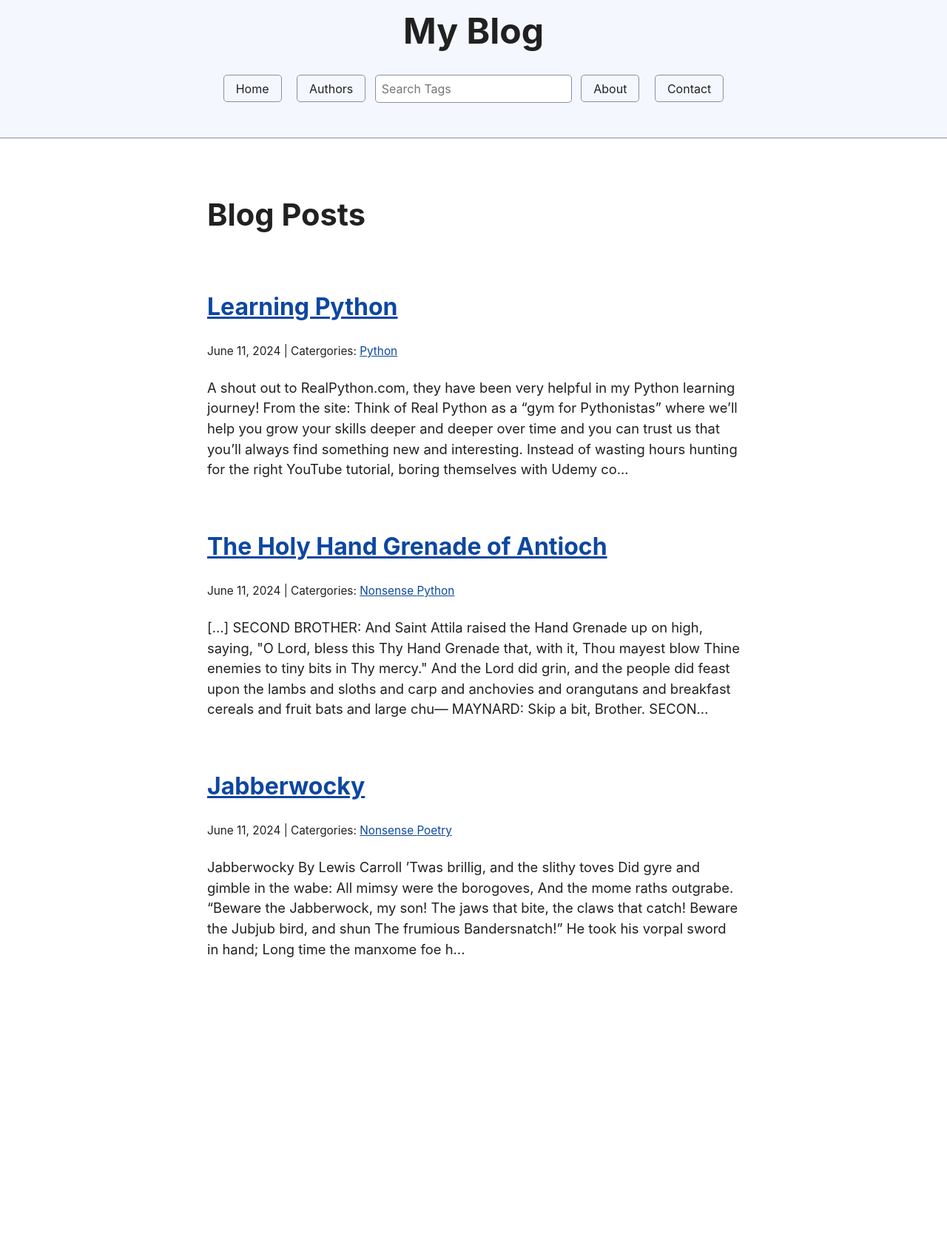
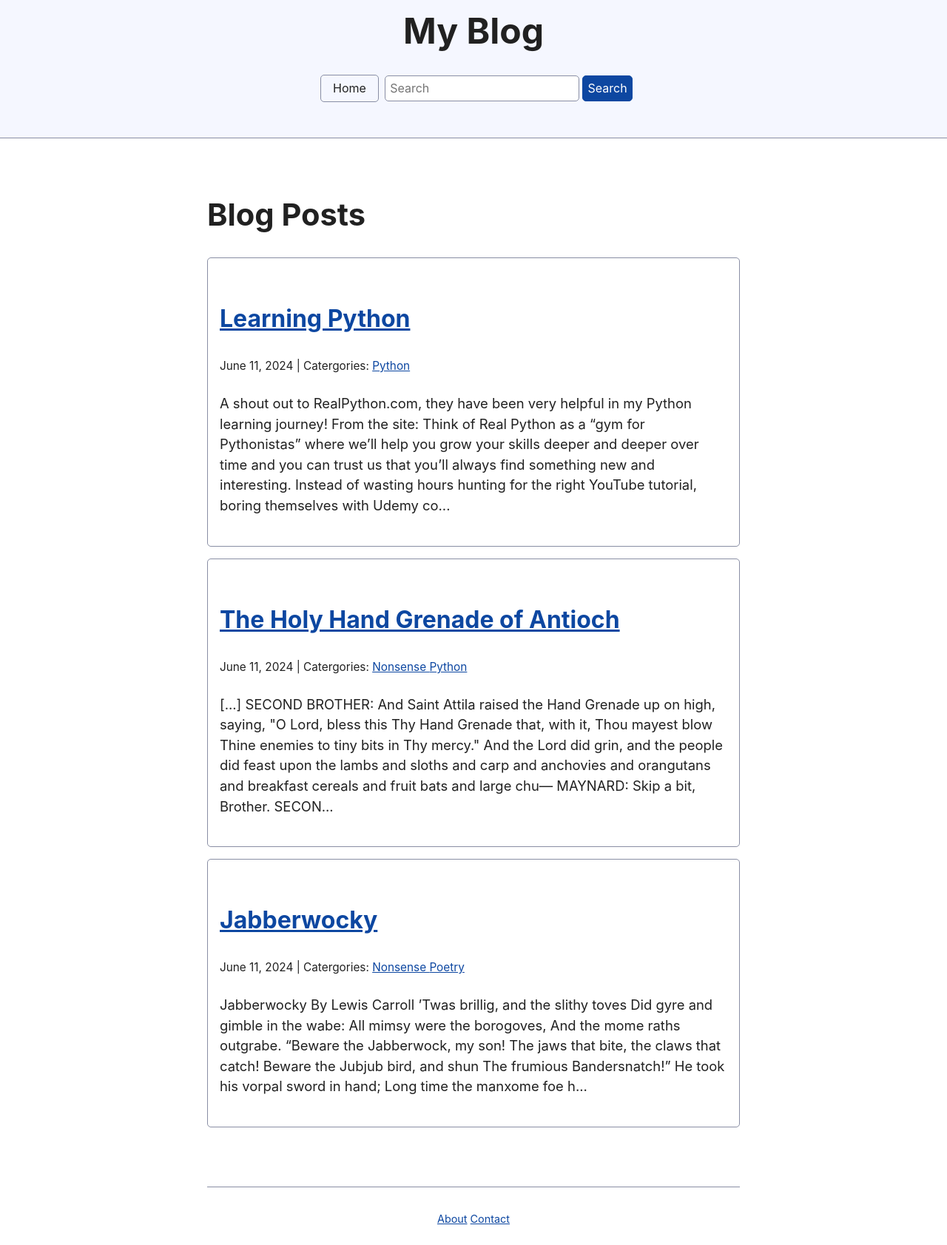
Before and after one commit to SeriousStoat/blog, a Django app: page / in a window 1280 px wide. Shown: the whole page at 74% size. Before the commit the page ends 1294 px from the top, so only its background shows below. Run offline with Django 5.2, Linux system fonts and the light colour scheme; data comes from the database, SQL or seed files in the repository.

Commit message:
Created search bar that returns results to the search.html template page. NEXT: display results on the main page.

```diff
--- a/blog/templates/blog/detail.html
+++ b/blog/templates/blog/detail.html
@@ -14,7 +14,6 @@
         {% endfor %}
     </small>
     <p>{{ post.body | linebreaks }}</p>
-
     <h3>Leave a comment:</h3>
     <form method="post">
         {% csrf_token %}
--- a/blog/templates/blog/index.html
+++ b/blog/templates/blog/index.html
@@ -7,6 +7,7 @@
 {% block page_content %}
     {% block posts %}
         {% for post in posts %}
+        <article>
             <h3><a href="{% url 'blog_detail' post.pk %}">{{ post.title }}</a></h3>
             <small>
                 {{ post.created_on.date }} | Catergories:
@@ -16,7 +17,9 @@
                     </a>
                 {% endfor %}
             </small>
-            <p>{{ post.body | slice:":400" }}...</p>
+
+                <p>{{ post.body | slice:":400" }}...</p>
+        </article>
         {% endfor %}
     {% endblock posts %}
 {% endblock page_content %}
--- a/blog/urls.py
+++ b/blog/urls.py
@@ -6,4 +6,5 @@
     path("", views.blog_index, name="blog_index"),
     path("post/<int:pk>/", views.blog_detail, name="blog_detail"),
     path("category/<category>/", views.blog_category, name="blog_category"),
+    path("search/", views.search_feature, name="search-view")
 ]
--- a/blog/views.py
+++ b/blog/views.py
@@ -46,3 +46,14 @@
     }
 
     return render(request, "blog/detail.html", context)
+
+def search_feature(request):
+    # Check if the request is a post request.
+    if request.method == 'POST':
+        # Retrieve the search query entered by the user
+        search_query = request.POST['search_query']
+        # Filter your model by the search query
+        posts = Post.objects.filter(body__contains=search_query)
+        return render(request, 'blog/search.html', {'query':search_query, 'posts':posts})
+    else:
+        return render(request, 'blog/search.html',{})
--- a/static/base.css
+++ b/static/base.css
@@ -295,16 +295,6 @@
   cursor: pointer;
 }
 
-/* Reduce nav side on mobile */
-@media only screen and (max-width: 720px) {
-  header > nav a {
-    border: none;
-    padding: 0;
-    text-decoration: underline;
-    line-height: 1;
-  }
-}
-
 /* Consolidate box styling */
 aside, details, pre, progress {
   background-color: var(--accent-bg);
@@ -429,8 +419,8 @@
 .button {
   font-size: inherit;
   font-family: inherit;
-  padding: 0.5rem;
-  margin-bottom: 0.5rem;
+  padding: 0.4rem;
+  margin-bottom: 1rem;
   border-radius: var(--standard-border-radius);
   box-shadow: none;
   max-width: 100%;
--- a/templates/base.html
+++ b/templates/base.html
@@ -10,16 +10,29 @@
   <header>
     <h1>My Blog</h1>
     <nav>
+      <ul>
       <a href="{% url 'blog_index' %}">Home</a>
-      <a href="#authors">Authors</a>
-      <input type="search" name="cat_search" id="cat_search" placeholder="Search Tags">
-      <a href="{% url 'blog_about' %}">About</a>
-      <a href="#contact">Contact</a>
+      <form class="d-flex" role="search" method="POST" action="{% url 'search-view' %}">
+        {% csrf_token %}
+        <input
+          class="form-control me-2"
+          type="search"
+          placeholder="Search"
+          name="search_query"
+          required aria-label="Search"
+        >
+      <button class="btn btn-outline-success" type="submit">Search</button>
+      </form>
+      </ul>
     </nav>
   </header>
 
   <hr>
   {% block page_title %}{% endblock page_title %}
   {% block page_content %}{% endblock page_content %}
+  <footer>
+    <a href="{% url 'blog_about' %}">About</a>
+    <a href="#contact">Contact</a>
+  </footer>
 </body>
 </html>
```
Also changed, not shown: blog/templates/blog/search.html (added, +13 -0 lines).
